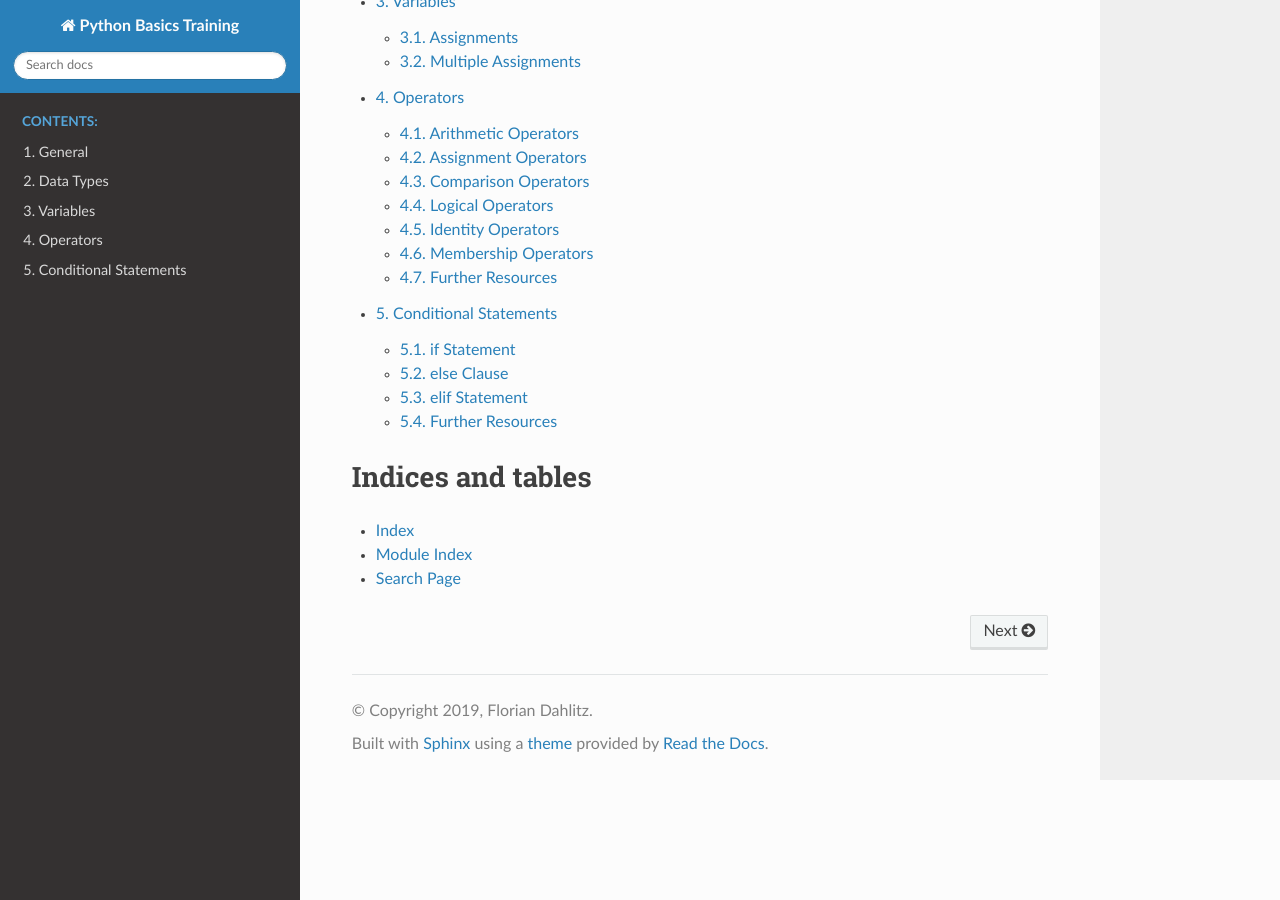
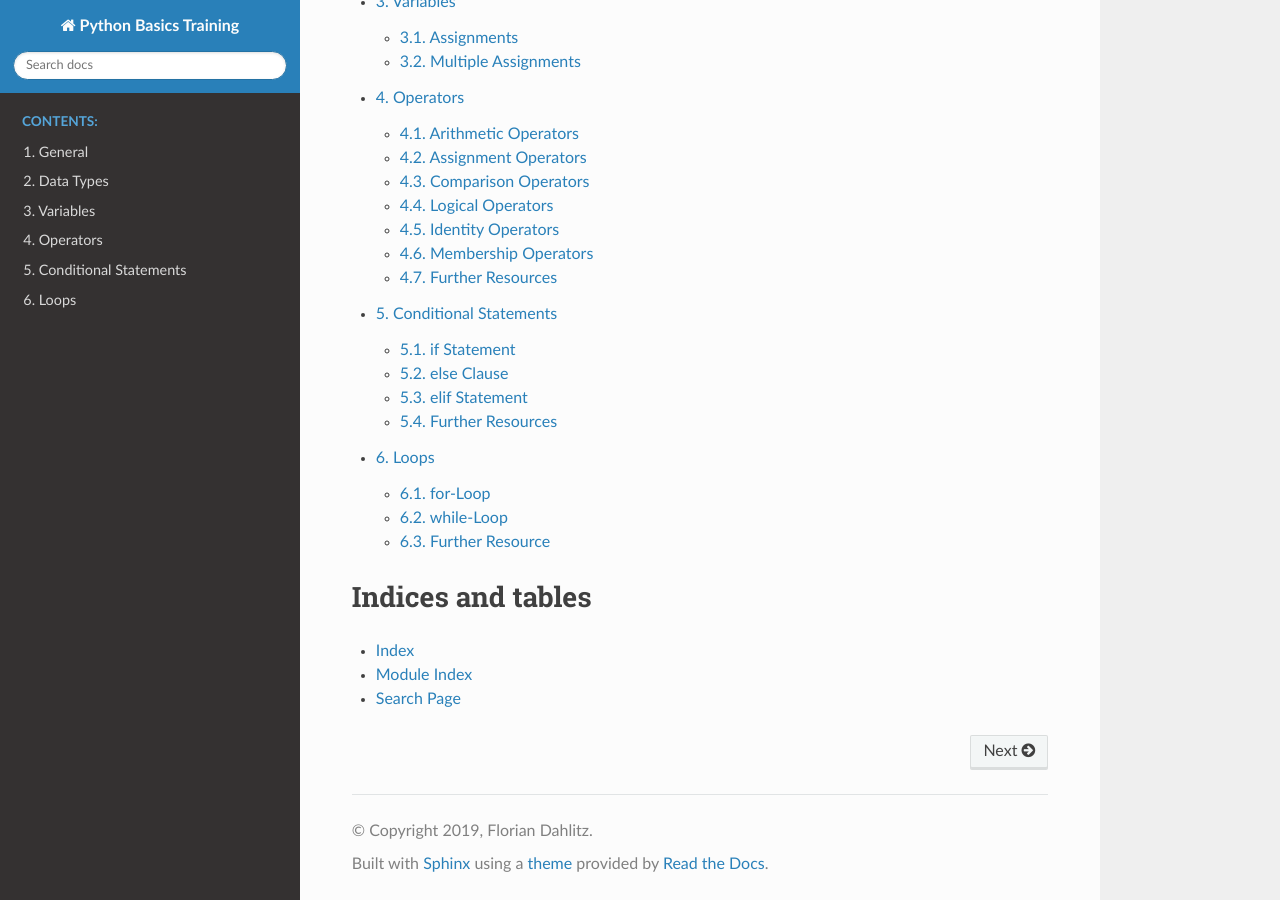
Before and after one commit to DahlitzFlorian/python-training-beginners, a Sphinx documentation site: the page built from docs/index.rst, in a window 1280 px wide and 900 px high, scrolled down 519 px. Built offline with Sphinx 7.4.7 and the Read the Docs theme 2.0.0, drawn with Linux system fonts in a browser that asks for light colours; some of the changed lines change nothing that is shown.

Commit message:
feat(docs): add section about loops

````diff
--- a/docs/index.rst
+++ b/docs/index.rst
@@ -16,6 +16,7 @@
    variables
    operators
    conditional_statements
+   loops
 
 
 
--- /dev/null
+++ b/docs/loops.md
@@ -0,0 +1,63 @@
+# Loops
+
+This section covers Python's ability to loop/iterate over iterables.
+An iterable can be anything, you can iterate over, e.g. lists, dicts, sets, ranges.
+
+
+## for-Loop
+
+Python's `for`-loop is used to perform *definite iterations*.
+A definite iteration is an iteration, in which the number of repetitions is specified explicitly in advance.
+Let's assume we have a list of names and we want to print each name on a different line.
+We could do so, by using a `for`-loop.
+
+```python
+>>> names = ["Michael", "Florian", "Anna", "Sabrina"]
+>>> for name in names:
+...     print(name)
+...
+Michael
+Florian
+Anna
+Sabrina
+```
+
+If you want to print all numbers in a certain range, you can make use of the built-in `range` function.
+
+```python
+>>> for i in range(3):
+...     print(i)
+...
+0
+1
+2
+```
+
+
+## while-Loop
+
+Sometimes you need to perform *indefinite iterations*.
+In contrast to definite iterations the number of times the loop is executed isn’t specified explicitly in advance.
+Rather, the designated block is executed repeatedly as long as some condition is met.
+
+```python
+>>> x = 5
+>>> while x > 1:
+...     print(x)
+...     x -= 1
+...
+5
+4
+3
+2
+```
+
+> **Note:** Loops can be nested as well!
+> But as with conditional statements, keep in mind that this decreases code readability.
+
+
+## Further Resource
+
+- [Python "for" Loops (Definite Iteration)](https://realpython.com/python-for-loop/)
+- [Python "while" Loops (Indefinite Iteration)](https://realpython.com/python-while-loop/)
+- [How to Iterate Through a Dictionary in Python](https://realpython.com/iterate-through-dictionary-python/)
````
